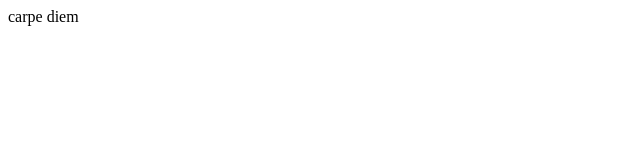
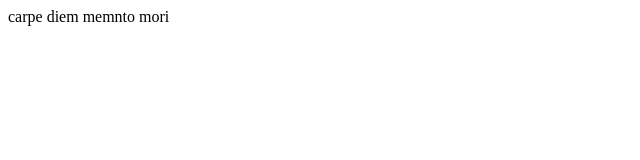
Before and after one commit to kuro-luv/task1.1, a plain HTML site: page index.html in a window 1280 px wide. Shown: the whole page, without its empty margins (0-640 px from the left). Drawn offline with Linux system fonts and the light colour scheme.

Commit message:
commit two

```diff
--- a/index.html
+++ b/index.html
@@ -7,5 +7,6 @@
 </head>
 <body>
     carpe diem
+    memnto mori
 </body>
 </html>
```
